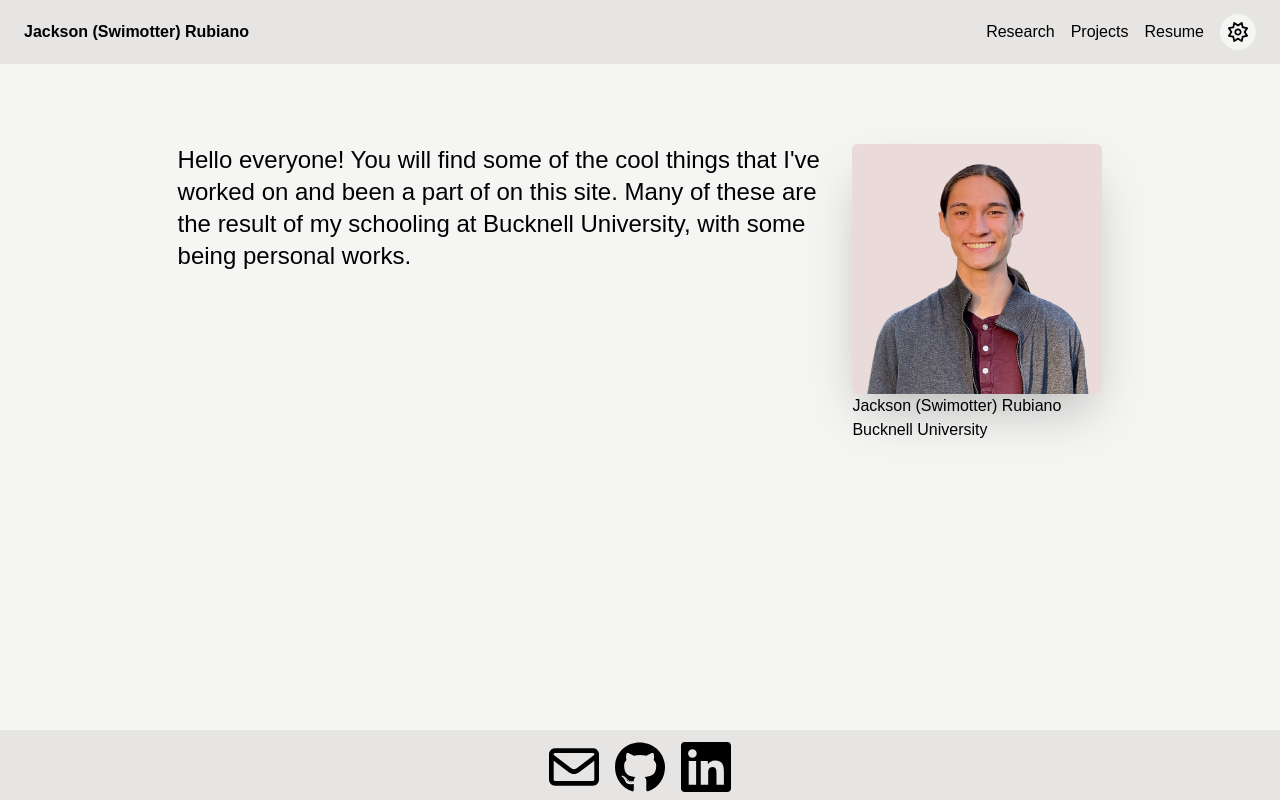
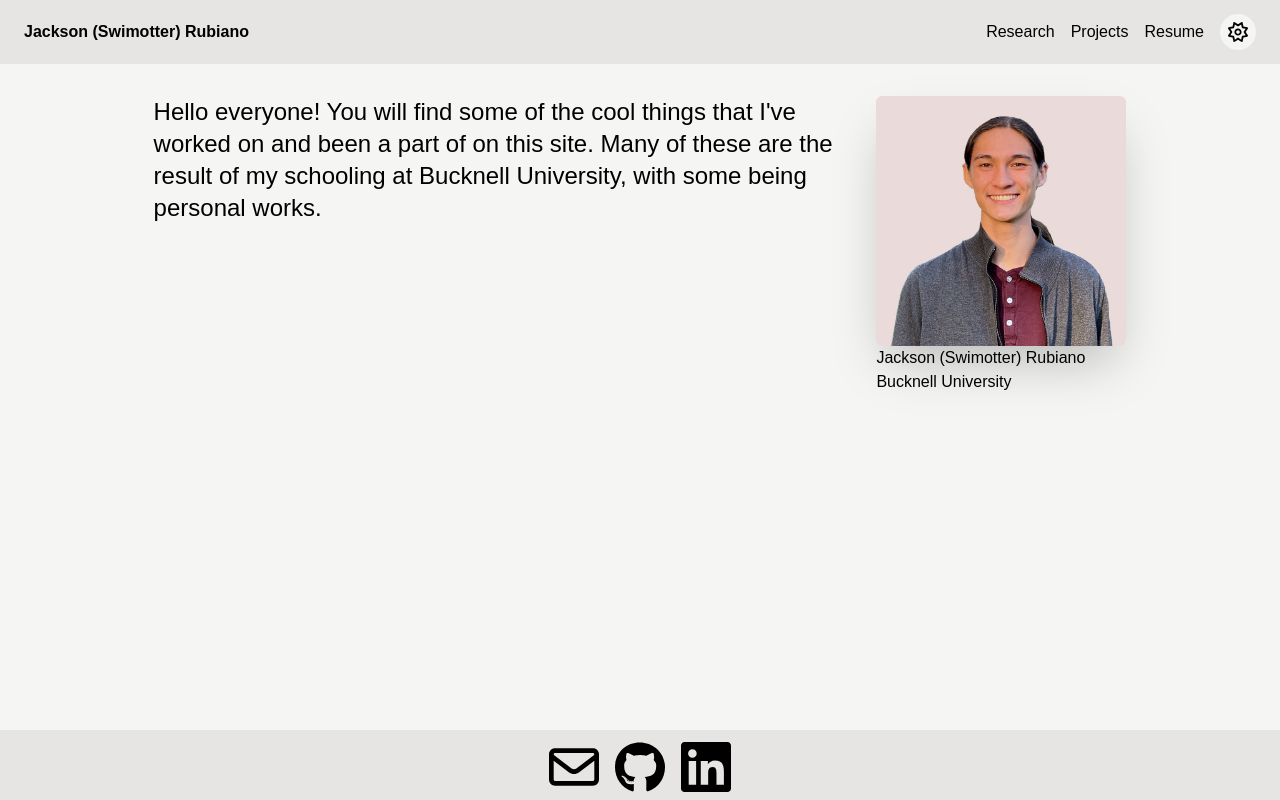
Before and after one commit to Swimotter/swimotter.github.io, a Next.js app in the folder personal-site/: page / in a window 1280 px wide. Built offline with nearby package versions, Linux system fonts and the light colour scheme.

Commit message:
style: Fix inconsistent padding

```diff
--- a/personal-site/app/page.tsx
+++ b/personal-site/app/page.tsx
@@ -11,7 +11,7 @@ export const metadata: Metadata = {
 export default function Home() {
   return (
     <div className="flex flex-col items-center justify-between">
-      <section className="mx-auto px-4 py-12 sm:px-6 flex flex-col md:flex-row items-start gap-8">
+      <section className="mx-auto flex flex-col md:flex-row items-start gap-8">
         <div className="flex-1 text-left">
           <p className="text-2xl mb-4">
             Hello everyone! You will find some of the cool things that I&apos;ve
```
